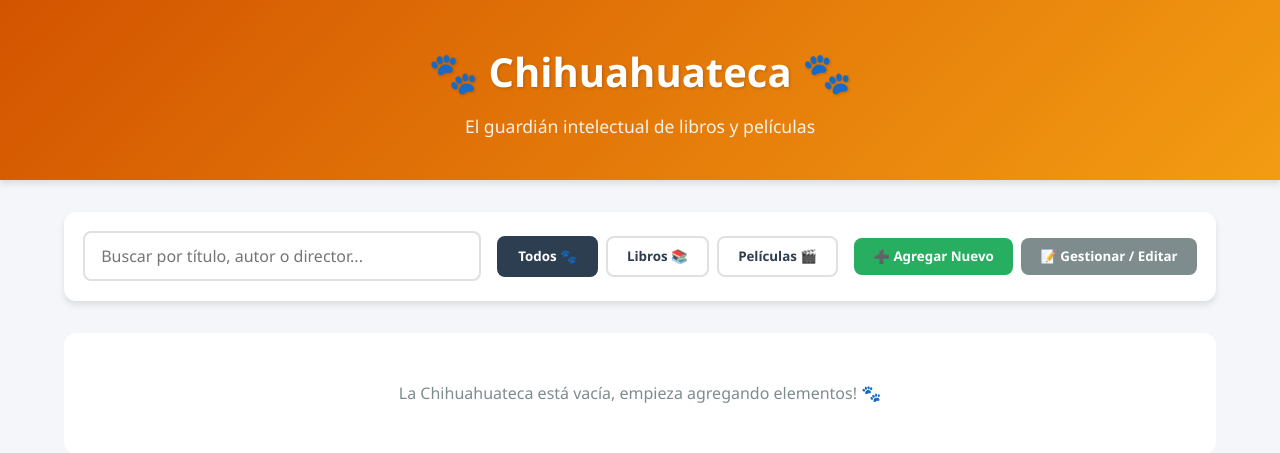
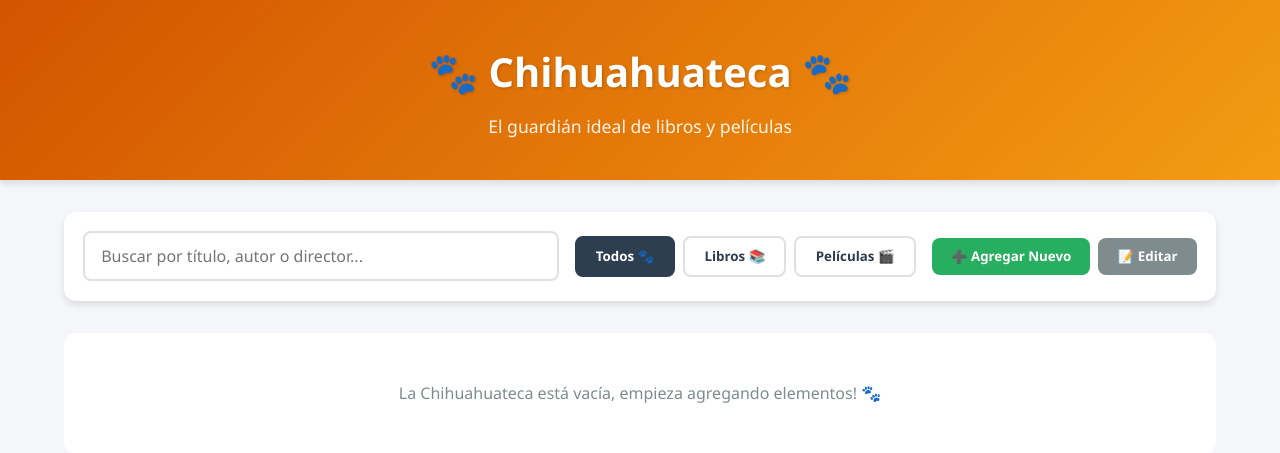
Before and after one commit to Andrey-Enrique-GM/Chihuahuateca, a Flask app: page / in a window 1280 px wide. Shown: the top 453 px of the page. Run offline with Flask 3, Linux system fonts and the light colour scheme; data that the repository does not hold is empty.

Commit message:
05, pequeñas correciones

```diff
--- a/entities/elemento.py
+++ b/entities/elemento.py
@@ -43,12 +43,6 @@ class Elemento:
             """
             cursor.execute(sql)
             resultados = cursor.fetchall()
-
-
-            print("--- RESULTADOS REALES DE LA BD ---")
-            print(resultados)
-            print("---------------------------------")
-
 
             for r in resultados:
                 nuevo_elemento = Elemento(
--- a/persistence/consultas_db.py
+++ b/persistence/consultas_db.py
@@ -7,8 +7,7 @@ from persistence.db import get_connection
 Este archivo contiene funciones que interactúan directamente con la base de datos para realizar operaciones
 CRUD (Crear, Leer, Actualizar, Eliminar) sobre los elementos de la colección. Estas funciones son utilizadas
 por los métodos estáticos de la clase Elemento en entities/elemento.py para mantener una separación clara entre
-la lógica de negocio y la capa de acceso a datos. De esta forma, si en el futuro decidimos cambiar la base de
-datos o la forma en que accedemos a ella, solo tendríamos que modificar este archivo sin afectar el resto del código.
+la lógica de negocio y la capa de acceso a datos.
 """
 
 
--- a/templates/index.html
+++ b/templates/index.html
@@ -3,7 +3,7 @@
 <head>
     <meta charset="UTF-8">
     <meta name="viewport" content="width=device-width, initial-scale=1.0">
-    <title>Chihuahuateca 🐾</title>
+    <title>Chihuahuateca</title>
     <link rel="stylesheet" href="{{ url_for('static', filename='css/style.css') }}">
 </head>
 <body>
@@ -11,7 +11,7 @@
     <header class="header-app">
         <div class="header-contenido">
             <h1>🐾 Chihuahuateca 🐾</h1>
-            <p>El guardián intelectual de libros y películas</p>
+            <p>El guardián ideal de libros y películas</p>
         </div>
     </header>
 
@@ -30,7 +30,7 @@
 
             <div class="acciones-crud">
                 <button id="btn-abrir-agregar" class="btn-accion btn-crear">➕ Agregar Nuevo</button>
-                <button id="btn-abrir-editar" class="btn-accion btn-modificar">📝 Gestionar / Editar</button>
+                <button id="btn-abrir-editar" class="btn-accion btn-modificar">📝 Editar</button>
             </div>
         </section>
 
```
Also changed, not shown: static/css/style.css (+6 -6 lines), static/js/main.js (+4 -4 lines).
